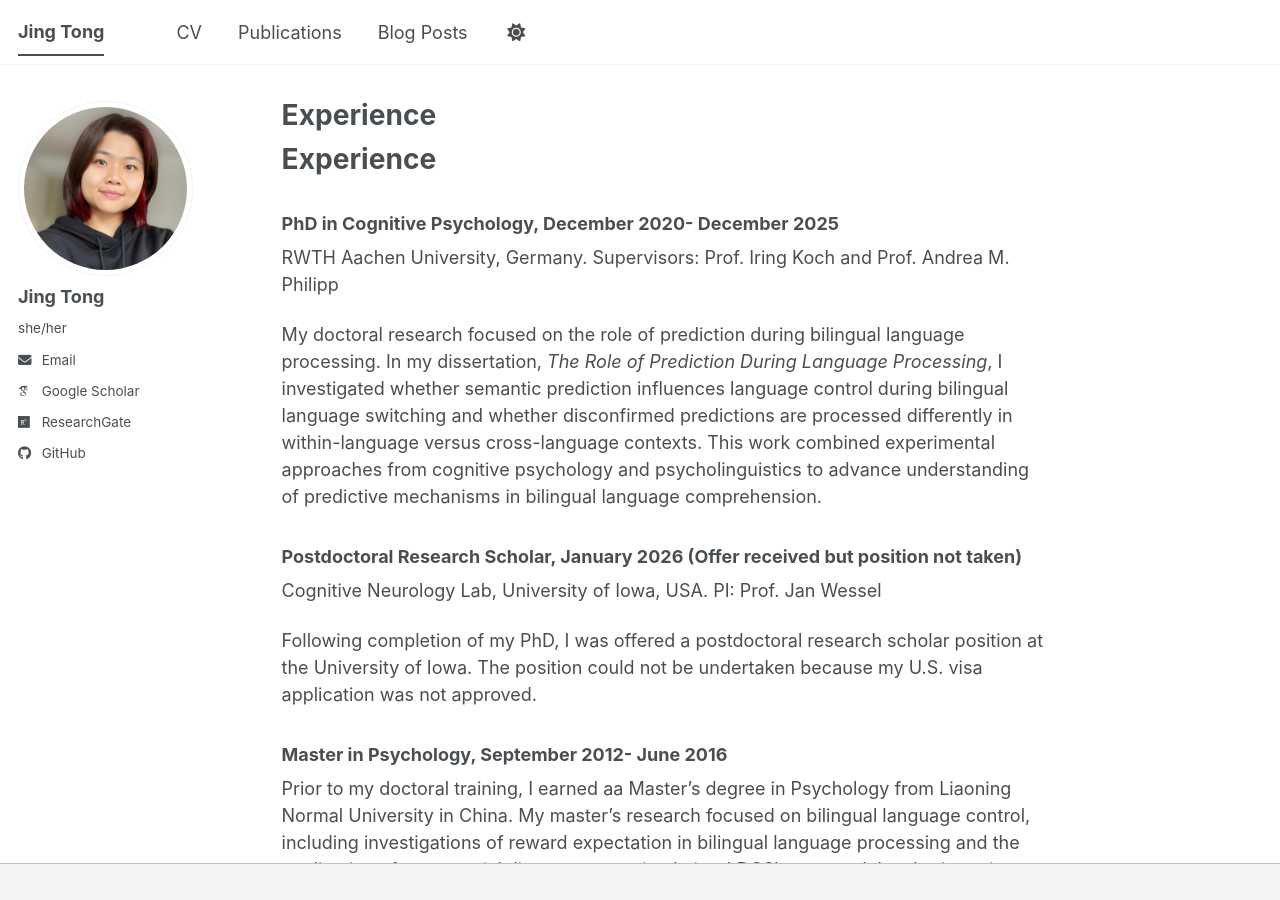
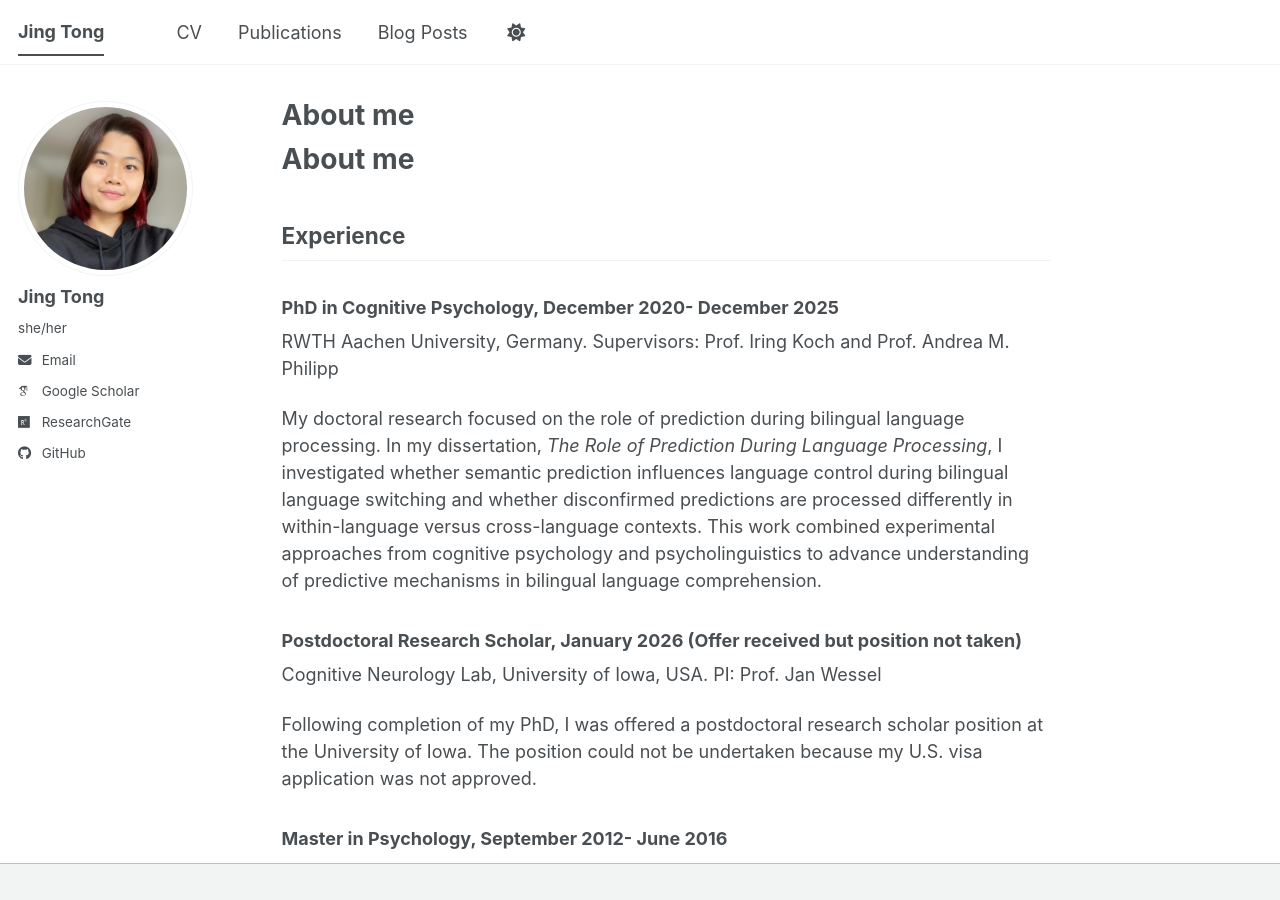
Before and after one commit to JingTong01/jingtong01.github.io, a Jekyll site: the page built from _pages/about.md, in a window 1280 px wide and 900 px high. Built offline with Jekyll 4.4.1, drawn with Linux system fonts in a browser that asks for light colours; some web fonts are replaced; a script bundle is joined from its source files by our own code; library files that are not in the unit come from our copies; our own code applies the rules of GitHub Pages for plain Markdown files.

Commit message:
Update about.md

```diff
--- a/_pages/about.md
+++ b/_pages/about.md
@@ -7,8 +7,8 @@ redirect_from:
 ---
 
 
-
-# Experience
+# About me
+## Experience
 ### PhD in Cognitive Psychology, December 2020- December 2025
 RWTH Aachen University, Germany. Supervisors: Prof. Iring Koch and Prof. Andrea M. Philipp
 
```
